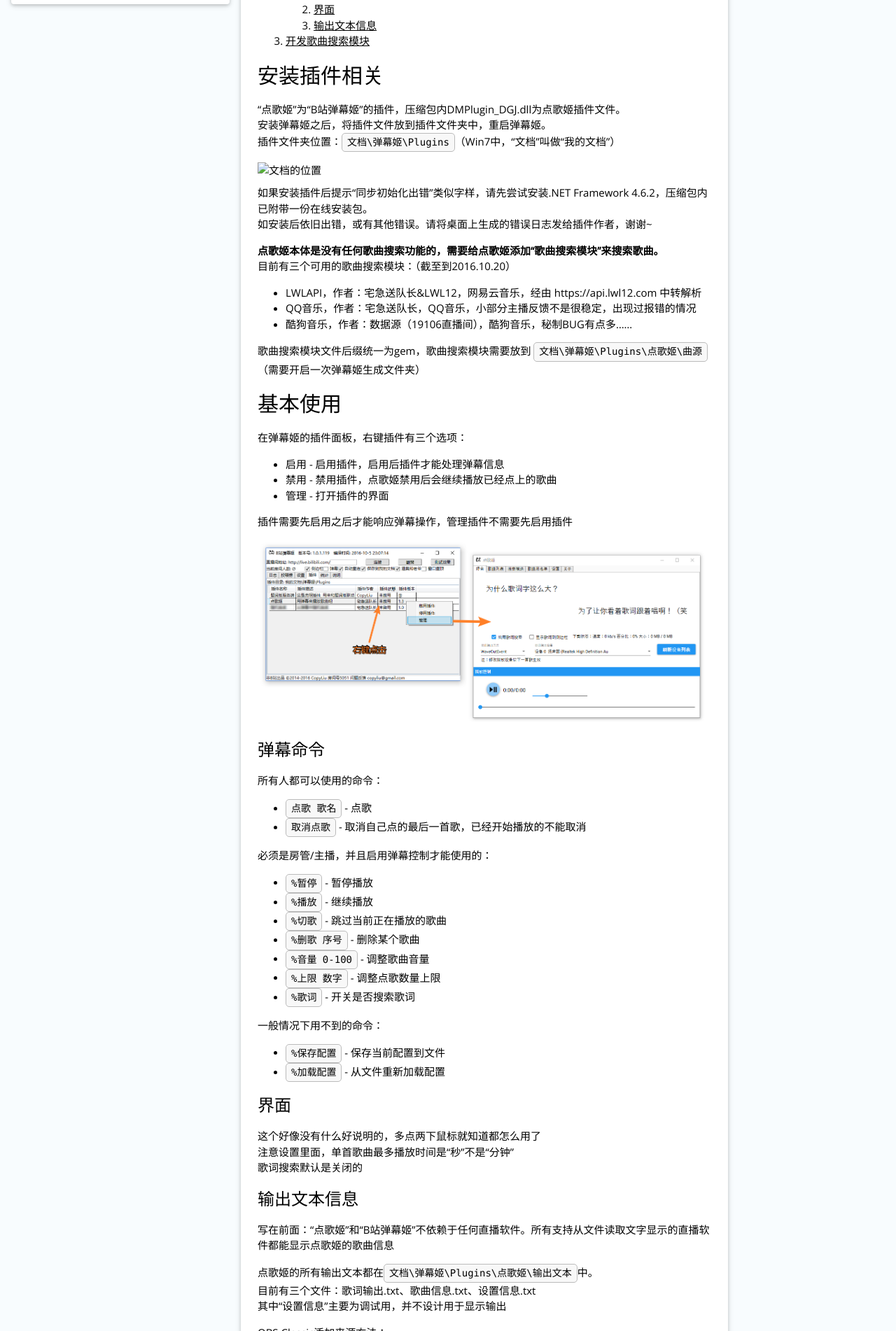
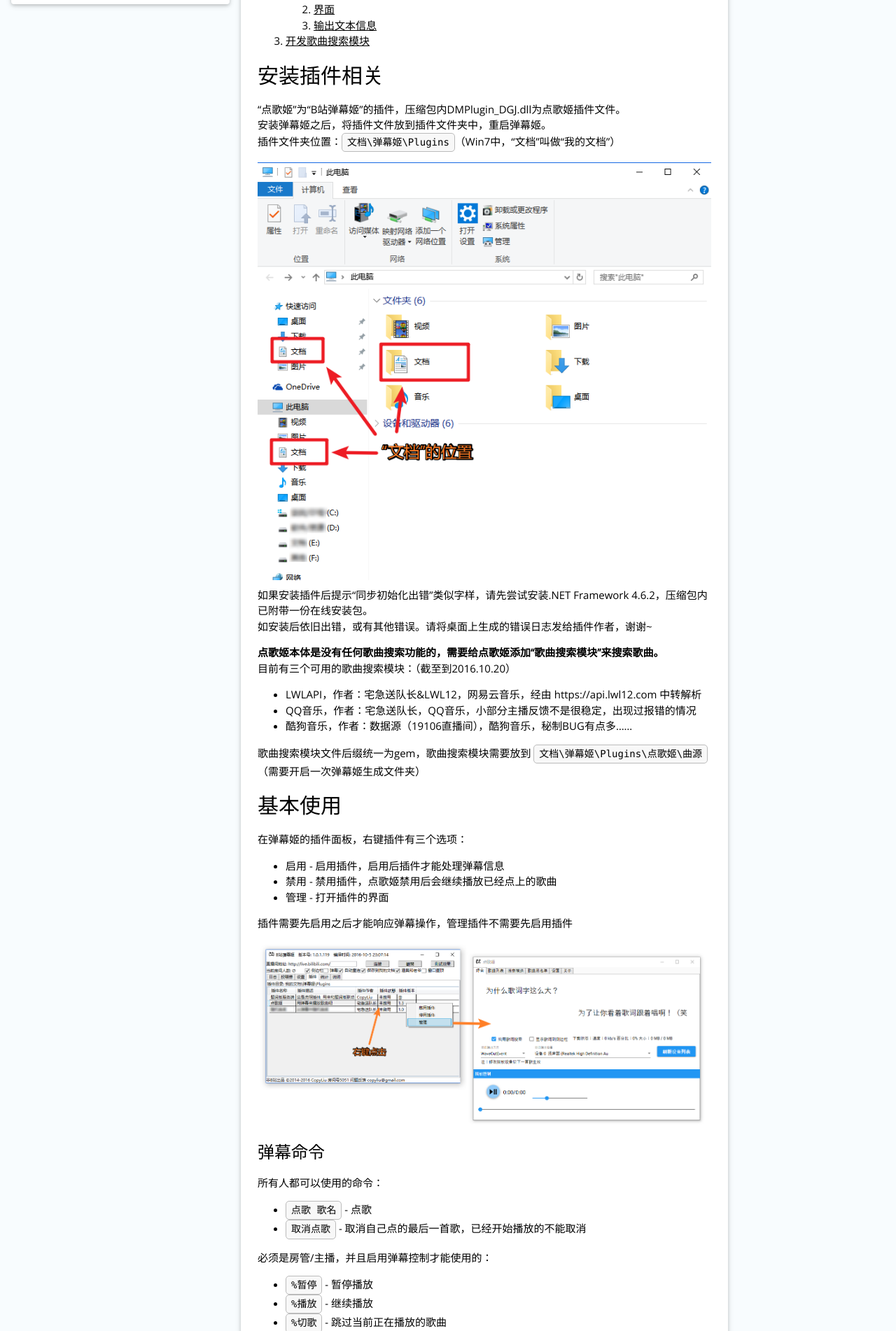
Before and after one commit to Bililive/www.danmuji.org, a Jekyll site: the page built from _plugin/DGJ.md, in a window 1280 px wide. Shown: the part 406-2308 px from the top of the page at 70% size. Built offline with Jekyll 4.4.1, drawn with Linux system fonts in a browser that asks for light colours; nearby versions of some CDN libraries; some web fonts are replaced; comment, search, counter and statistics services are not loaded.

Commit message:
修改一张图片的路径，写错了

````diff
--- a/_plugin/DGJ.md
+++ b/_plugin/DGJ.md
@@ -28,7 +28,7 @@
 安装弹幕姬之后，将插件文件放到插件文件夹中，重启弹幕姬。
 插件文件夹位置：```文档\弹幕姬\Plugins```（Win7中，“文档”叫做“我的文档”）
 
-![文档的位置](/resourceresource/DGJ/docu.png "文档的位置")
+![文档的位置](/resource/DGJ/docu.png "文档的位置")
 
 如果安装插件后提示“同步初始化出错”类似字样，请先尝试安装.NET Framework 4.6.2，压缩包内已附带一份在线安装包。
 如安装后依旧出错，或有其他错误。请将桌面上生成的错误日志发给插件作者，谢谢~
````
